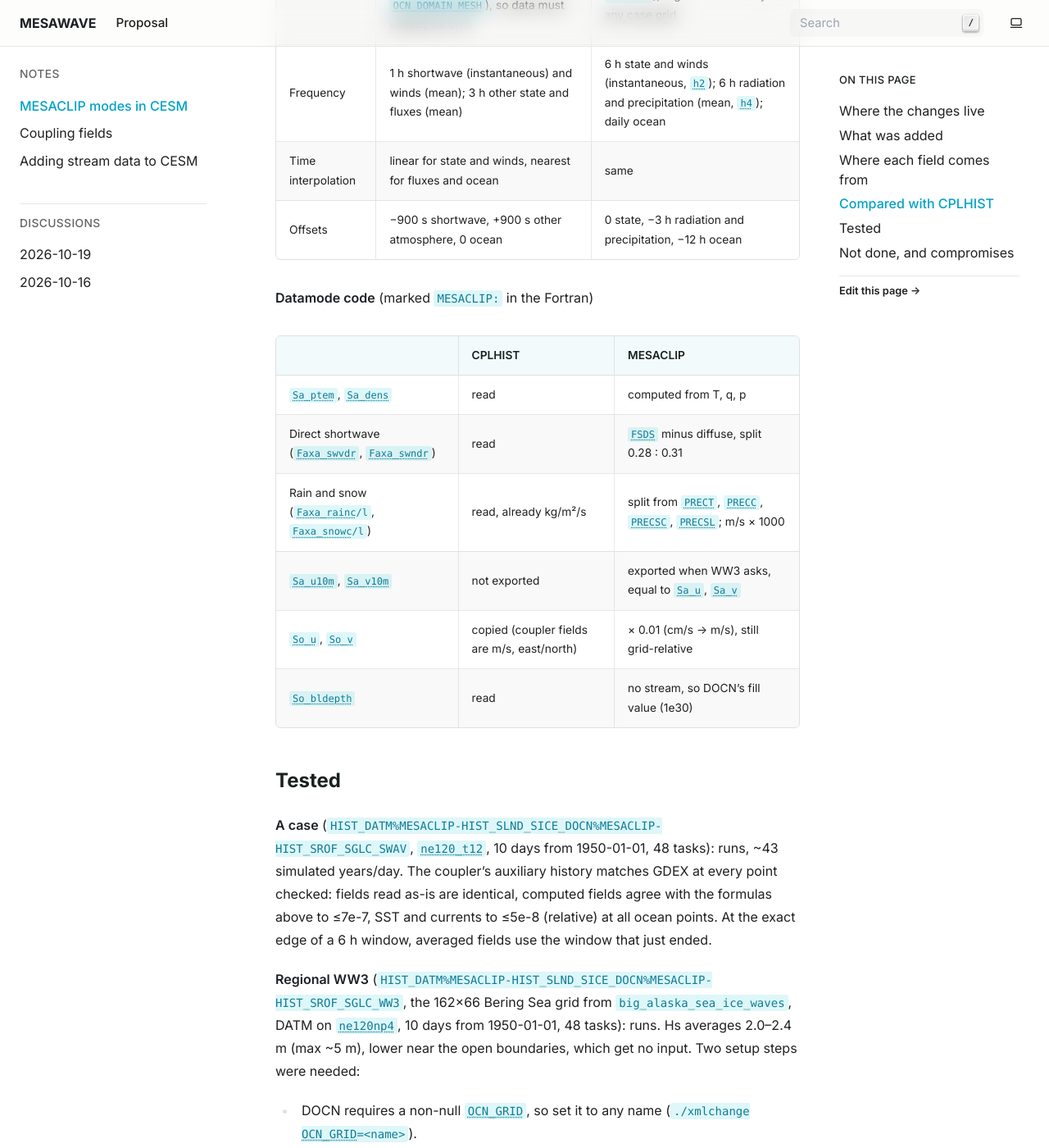
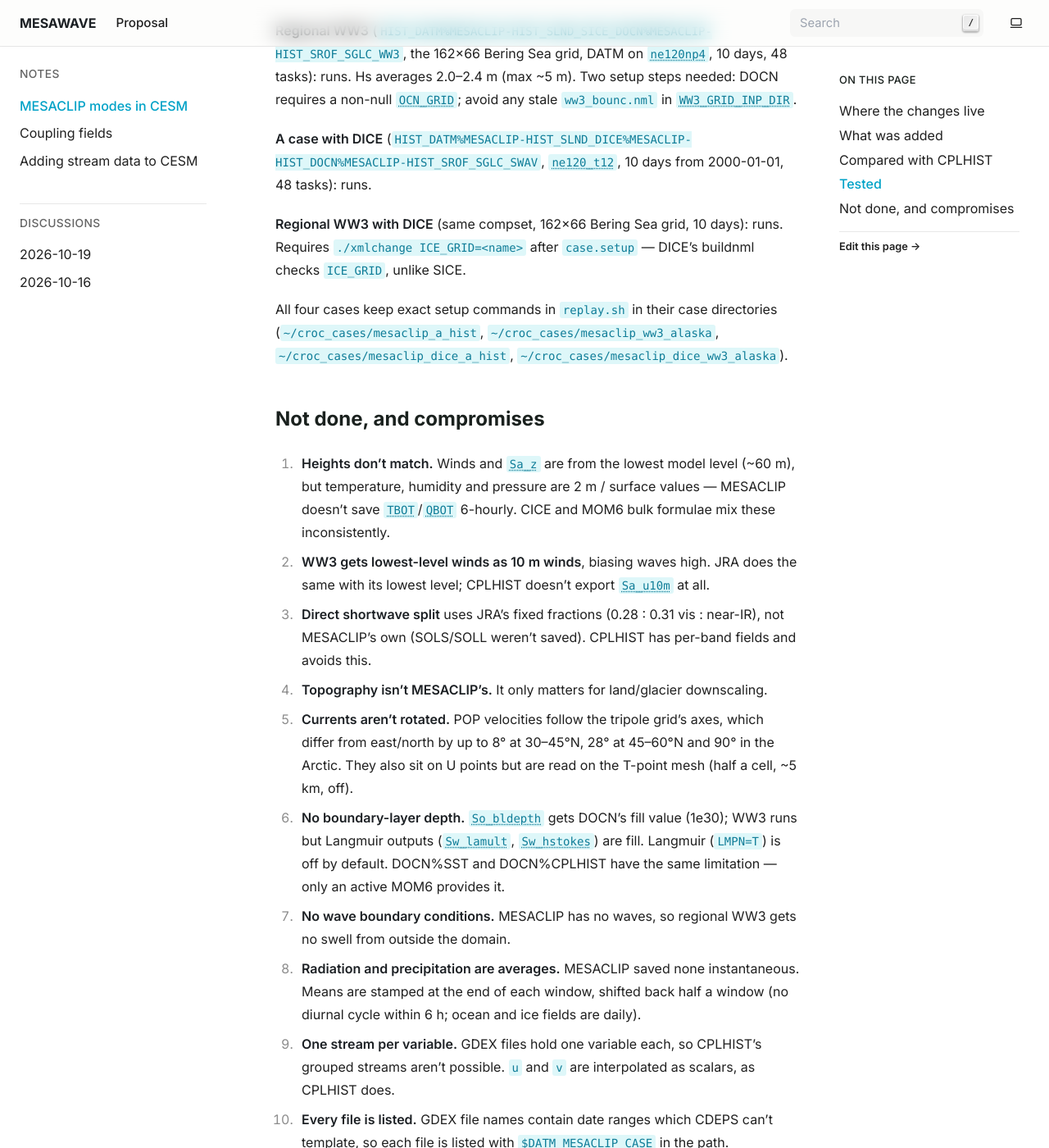
Before and after one commit to manishvenu/mesawave, a Sphinx documentation site: the page built from docs/source/mesaclip_cesm_modes.md, in a window 1280 px wide and 1400 px high, scrolled down 3461 px. Shown: the whole window at 82% size. Built offline with Sphinx 7.4.7, drawn with Linux system fonts in a browser that asks for light colours; some of the changed text lies outside the part shown.

Commit message:
Docs: trim mesaclip_cesm_modes, remove field table (now in coupling tables), add DICE test cases

```diff
--- a/docs/source/mesaclip_cesm_modes.md
+++ b/docs/source/mesaclip_cesm_modes.md
@@ -18,38 +18,22 @@ git fetch mesawave && git checkout mesaclip
 
 ## What was added
 
-Modeled on CPLHIST:
+Modeled on CPLHIST (DATM/DOCN) and SSMI (DICE):
 
 1. **Modes**: `DATM%MESACLIP-HIST`, `-RCP26`, `-RCP45`, `-RCP60`, `-RCP85` → `DATM_MODE=MESACLIP_*`,
-   and the same for DOCN (`DOCN_MODE=mesaclip_*`).
-2. **`DATM_MESACLIP_CASE`**: the GDEX case to read, which picks the ensemble member, for both DATM
-   and DOCN. Defaults to member 010, or 003 for RCP2.6/4.5 (the only member on GDEX for those).
-3. **Years**: `DATM_YR_START`/`END` (used by DOCN too) default to the usable range per scenario,
-   with `DATM_YR_ALIGN = DATM_YR_START` so model years are data years. `DATM_TOPO=observed`.
+   and the same for DOCN (`DOCN_MODE=mesaclip_*`) and DICE (`DICE_MODE=mesaclip_*`).
+2. **`DATM_MESACLIP_CASE`**: the GDEX case to read, which picks the ensemble member, for DATM,
+   DOCN, and DICE. Defaults to member 010, or 003 for RCP2.6/4.5 (the only member on GDEX for those).
+3. **Years**: `DATM_YR_START`/`END` (used by DOCN and DICE too) default to the usable range per
+   scenario, with `DATM_YR_ALIGN = DATM_YR_START` so model years are data years. `DATM_TOPO=observed`.
 4. **`mesaclip` datamodes** (`datm/datm_datamode_mesaclip_mod.F90`,
-   `docn/docn_datamode_mesaclip_mod.F90`): copies of the CPLHIST datamodes, registered in each
-   component's cap and `CMakeLists.txt`. Changes from CPLHIST are marked `MESACLIP:`.
-5. **Streams**: one per variable per scenario, read straight from GDEX, `h2` wherever it has the
-   field.
+   `docn/docn_datamode_mesaclip_mod.F90`, `dice/dice_datamode_mesaclip_mod.F90`): registered in each
+   component's cap and `CMakeLists.txt`. Changes from CPLHIST/SSMI are marked `MESACLIP:`.
+5. **Streams**: one per variable per scenario, read straight from GDEX. DICE reads daily `aice_d`
+   (%) from `cice.h1` files and exports only `Si_ifrac` (divided by 100).
 
-## Where each field comes from
-
-| Model field | Source | How |
-|---|---|---|
-| `Sa_u`, `Sa_v`, `Sa_z`, `Sa_pslv` | `UBOT`, `VBOT`, `ZBOT`, `PSL` (`h2`) | as-is |
-| `Sa_tbot`, `Sa_shum` | `TREFHT`, `QREFHT` (`h2`) | 2 m values stand in for the lowest level |
-| `Sa_pbot` | `PS` (`h2`) | surface pressure stands in for the lowest level |
-| `Sa_ptem` | computed | `T·(1e5/p)^(R/cp)` |
-| `Sa_dens` | computed | `p / (R·T·(1 + 0.608 q))`, as the JRA datamode does |
-| `Sa_u10m`, `Sa_v10m` (WW3) | `UBOT`, `VBOT` | lowest-level winds used as 10 m winds |
-| `Sa_topo` | DATM's `observed` topography stream | not MESACLIP |
-| `Faxa_lwdn`, `Faxa_swvdf`, `Faxa_swndf` | `FLDS`, `SOLSD`, `SOLLD` (`h4`) | as-is |
-| `Faxa_swvdr`, `Faxa_swndr` | `FSDS − SOLSD − SOLLD` (`h4`) | split 0.28 : 0.31 visible : near-IR (JRA's fractions) |
-| rain and snow | `PRECT`, `PRECC`, `PRECSC`, `PRECSL` (`h4`) | split into rain/snow, m/s → kg/m²/s |
-| `So_t` | `SST` (daily) | °C → K (copied CPLHIST code) |
-| `So_u`, `So_v` | `U1_1`, `V1_1` (daily) | cm/s → m/s |
-
-To switch member: `./xmlchange DATM_MESACLIP_CASE=<GDEX case name>`.
+For a field-by-field breakdown of what each model receives and how it compares to JRA and CPLHIST
+configurations, see [stream_data_requirements.md](stream_data_requirements.md).
 
 ## Compared with CPLHIST
 
@@ -61,81 +45,80 @@ unless `sst_constant_value` > 230), the ocean mask, and fill values for missing
 | | CPLHIST | MESACLIP |
 |---|---|---|
 | Modes | `DATM%CPLHIST`, `DOCN%CPLHIST` | 5 per component, one per scenario (separate GDEX datasets); all run the one `mesaclip` datamode |
-| Where data is | `DATM_CPLHIST_DIR` + `DATM_CPLHIST_CASE`; DOCN has its own `DOCN_CPLHIST_DIR`/`_CASE` | GDEX path fixed in the streams; only `DATM_MESACLIP_CASE`, shared by DOCN |
+| Where data is | `DATM_CPLHIST_DIR` + `DATM_CPLHIST_CASE`; DOCN has its own `DOCN_CPLHIST_DIR`/`_CASE` | GDEX path fixed in the streams; only `DATM_MESACLIP_CASE`, shared by DOCN and DICE |
 | Defaults | none: the user sets the case and directory, and DOCN's stream file is `UNSET` | case (member) and year range per scenario |
-| Years | `DATM_YR_*`, and separate `DOCN_CPLHIST_YR_*` | `DATM_YR_*` for both, `DATM_YR_ALIGN = DATM_YR_START` |
-| Topography, aerosols, N deposition, CO₂ | all `cplhist`, from the coupler history | topography `observed`; the rest follow the compset's year prefix like other DATM modes (`HIST_` gave `hist`, `hist_cmip6`, `cmip6_20tr`), so not MESACLIP's own |
+| Years | `DATM_YR_*`, and separate `DOCN_CPLHIST_YR_*` | `DATM_YR_*` for all three, `DATM_YR_ALIGN = DATM_YR_START` |
+| Topography, aerosols, N deposition, CO₂ | all `cplhist`, from the coupler history | topography `observed`; the rest follow the compset's year prefix like other DATM modes |
 
 **Streams**
 
 | | CPLHIST | MESACLIP |
 |---|---|---|
-| Files | coupler history (`cpl.hx.atm.*`), one per day, templated with `%ymd` | CAM/POP time series on GDEX, one variable per file, every file listed |
-| Streams | DATM 4, grouped by frequency; DOCN 1 | DATM 15, DOCN 3, one per variable |
-| Variable names | coupler names (`atmImp_Sa_tbot`) | CAM/POP names (`TREFHT`, `SST`) |
+| Files | coupler history (`cpl.hx.atm.*`), one per day, templated with `%ymd` | CAM/POP/CICE time series on GDEX, one variable per file, every file listed |
+| Streams | DATM 4, grouped by frequency; DOCN 1 | DATM 15, DOCN 3, DICE 1 — one per variable |
+| Variable names | coupler names (`atmImp_Sa_tbot`) | CAM/POP/CICE names (`TREFHT`, `SST`, `aice_d`) |
 | Mesh | the case's own grid (`ATM_DOMAIN_MESH`, `OCN_DOMAIN_MESH`), so data must already be on it | MESACLIP's grids (`ne120np4`, `tx0.1v2`), regridded bilinearly to any case grid |
-| Frequency | 1 h shortwave (instantaneous) and winds (mean); 3 h other state and fluxes (mean) | 6 h state and winds (instantaneous, `h2`); 6 h radiation and precipitation (mean, `h4`); daily ocean |
+| Frequency | 1 h shortwave (instantaneous) and winds (mean); 3 h other state and fluxes (mean) | 6 h state and winds (instantaneous, `h2`); 6 h radiation and precipitation (mean, `h4`); daily ocean and ice |
 | Time interpolation | linear for state and winds, nearest for fluxes and ocean | same |
-| Offsets | −900 s shortwave, +900 s other atmosphere, 0 ocean | 0 state, −3 h radiation and precipitation, −12 h ocean |
+| Offsets | −900 s shortwave, +900 s other atmosphere, 0 ocean | 0 state, −3 h radiation and precipitation, −12 h ocean and ice |
 
-**Datamode code** (marked `MESACLIP:` in the Fortran)
+**Key differences in the datamode code** (marked `MESACLIP:` in the Fortran)
 
-| | CPLHIST | MESACLIP |
-|---|---|---|
-| `Sa_ptem`, `Sa_dens` | read | computed from T, q, p |
-| Direct shortwave (`Faxa_swvdr`, `Faxa_swndr`) | read | `FSDS` minus diffuse, split 0.28 : 0.31 |
-| Rain and snow (`Faxa_rainc/l`, `Faxa_snowc/l`) | read, already kg/m²/s | split from `PRECT`, `PRECC`, `PRECSC`, `PRECSL`; m/s × 1000 |
-| `Sa_u10m`, `Sa_v10m` | not exported | exported when WW3 asks, equal to `Sa_u`, `Sa_v` |
-| `So_u`, `So_v` | copied (coupler fields are m/s, east/north) | × 0.01 (cm/s → m/s), still grid-relative |
-| `So_bldepth` | read | no stream, so DOCN's fill value (1e30) |
+- `Sa_ptem`, `Sa_dens`: computed from stand-in T/q/p rather than read directly (CPLHIST reads them).
+- Direct shortwave (`Faxa_swvdr`, `Faxa_swndr`): computed as `FSDS` minus diffuse, split 0.28 : 0.31 (CPLHIST reads all 4 bands separately).
+- Rain and snow: split from total precip fields; m/s → kg/m²/s (CPLHIST reads the 4 sub-components directly in kg/m²/s).
+- `Sa_u10m`, `Sa_v10m`: exported as `Sa_u`, `Sa_v` when WW3 requests them (CPLHIST does not export these).
+- `So_u`, `So_v`: multiplied by 0.01 (cm/s → m/s); still grid-relative (CPLHIST coupler fields are already m/s and east/north).
 
 ## Tested
 
 **A case** (`HIST_DATM%MESACLIP-HIST_SLND_SICE_DOCN%MESACLIP-HIST_SROF_SGLC_SWAV`, `ne120_t12`,
-10 days from 1950-01-01, 48 tasks): runs, ~43 simulated years/day. The coupler's auxiliary
-history matches GDEX at every point checked: fields read as-is are identical, computed fields agree
-with the formulas above to ≤7e-7, SST and currents to ≤5e-8 (relative) at all ocean points. At the
-exact edge of a 6 h window, averaged fields use the window that just ended.
+10 days from 2000-01-01, 48 tasks): runs. The coupler's auxiliary history matches GDEX at every
+point checked: fields read as-is are identical, computed fields agree with the formulas above to
+≤7e-7, SST and currents to ≤5e-8 (relative) at all ocean points.
 
 **Regional WW3** (`HIST_DATM%MESACLIP-HIST_SLND_SICE_DOCN%MESACLIP-HIST_SROF_SGLC_WW3`, the
-162×66 Bering Sea grid from `big_alaska_sea_ice_waves`, DATM on `ne120np4`, 10 days from 1950-01-01,
-48 tasks): runs. Hs averages 2.0–2.4 m (max ~5 m), lower near the open boundaries, which get no
-input. Two setup steps were needed:
+162×66 Bering Sea grid, DATM on `ne120np4`, 10 days, 48 tasks): runs. Hs averages 2.0–2.4 m
+(max ~5 m). Two setup steps needed: DOCN requires a non-null `OCN_GRID`; avoid any stale
+`ww3_bounc.nml` in `WW3_GRID_INP_DIR`.
 
-- DOCN requires a non-null `OCN_GRID`, so set it to any name (`./xmlchange OCN_GRID=<name>`).
-- WW3 rebuilds `nest.ww3` from any `ww3_bounc.nml` in `WW3_GRID_INP_DIR` (and from a stale copy in
-  `RUNDIR/ww3_moddef_create`), which here held another case's 2020 spectra. Use an input folder with
-  only the grid `.inp` files.
+**A case with DICE** (`HIST_DATM%MESACLIP-HIST_SLND_DICE%MESACLIP-HIST_DOCN%MESACLIP-HIST_SROF_SGLC_SWAV`,
+`ne120_t12`, 10 days from 2000-01-01, 48 tasks): runs.
 
-Both cases (`~/croc_cases/mesaclip_a_hist`, `~/croc_cases/mesaclip_ww3_alaska`) keep their exact
-setup commands in `replay.sh`.
+**Regional WW3 with DICE** (same compset, 162×66 Bering Sea grid, 10 days): runs. Requires
+`./xmlchange ICE_GRID=<name>` after `case.setup` — DICE's buildnml checks `ICE_GRID`, unlike SICE.
+
+All four cases keep exact setup commands in `replay.sh` in their case directories
+(`~/croc_cases/mesaclip_a_hist`, `~/croc_cases/mesaclip_ww3_alaska`,
+`~/croc_cases/mesaclip_dice_a_hist`, `~/croc_cases/mesaclip_dice_ww3_alaska`).
 
 ## Not done, and compromises
 
-1. **Heights don't match.** Winds and `Sa_z` are the lowest level (~60 m), but temperature,
-   humidity and pressure are 2 m / surface values; MESACLIP doesn't save `TBOT`/`QBOT` 6-hourly.
-2. **WW3 gets lowest-level winds as 10 m winds**, so winds and waves are biased high.
-3. **Direct shortwave split** uses JRA's fixed fractions, not MESACLIP's own (`SOLS`/`SOLL` weren't
-   saved).
+1. **Heights don't match.** Winds and `Sa_z` are from the lowest model level (~60 m), but
+   temperature, humidity and pressure are 2 m / surface values — MESACLIP doesn't save `TBOT`/`QBOT`
+   6-hourly. CICE and MOM6 bulk formulae mix these inconsistently.
+2. **WW3 gets lowest-level winds as 10 m winds**, biasing waves high. JRA does the same with its
+   lowest level; CPLHIST doesn't export `Sa_u10m` at all.
+3. **Direct shortwave split** uses JRA's fixed fractions (0.28 : 0.31 vis : near-IR), not
+   MESACLIP's own (SOLS/SOLL weren't saved). CPLHIST has per-band fields and avoids this.
 4. **Topography isn't MESACLIP's.** It only matters for land/glacier downscaling.
-5. **Currents aren't rotated.** POP velocities follow the grid's axes, which differ from east/north
-   by up to 8° at 30–45°N, 28° at 45–60°N and 90° in the Arctic. They also sit on U points but are
-   read on the T-point mesh (half a cell, ~5 km, off).
-6. **No boundary-layer depth.** POP saved `HMXL`/`XBLT`, not the boundary-layer depth DOCN exports,
-   so DOCN sends WW3 its fill value (1e30) for `So_bldepth`.
-7. **No DICE.** Deferred: ice fraction is in %, and DICE can't export ice thickness. The WW3 test
-   therefore has no sea ice, though the Bering Sea has ice in January.
-8. **No wave boundary conditions.** MESACLIP has no waves, so regional WW3 runs get no swell from
+5. **Currents aren't rotated.** POP velocities follow the tripole grid's axes, which differ from
+   east/north by up to 8° at 30–45°N, 28° at 45–60°N and 90° in the Arctic. They also sit on U
+   points but are read on the T-point mesh (half a cell, ~5 km, off).
+6. **No boundary-layer depth.** `So_bldepth` gets DOCN's fill value (1e30); WW3 runs but Langmuir
+   outputs (`Sw_lamult`, `Sw_hstokes`) are fill. Langmuir (`LMPN=T`) is off by default. DOCN%SST
+   and DOCN%CPLHIST have the same limitation — only an active MOM6 provides it.
+7. **No wave boundary conditions.** MESACLIP has no waves, so regional WW3 gets no swell from
    outside the domain.
-9. **Radiation and precipitation are averages.** MESACLIP saved none instantaneous. The means are
-   stamped at the end of each window, so they're shifted back half a window and held constant over
-   it (no diurnal cycle within 6 h; ocean fields are daily).
-10. **One stream per variable.** GDEX files hold one variable each, so CPLHIST's grouped streams
+8. **Radiation and precipitation are averages.** MESACLIP saved none instantaneous. Means are
+   stamped at the end of each window, shifted back half a window (no diurnal cycle within 6 h;
+   ocean and ice fields are daily).
+9. **One stream per variable.** GDEX files hold one variable each, so CPLHIST's grouped streams
    aren't possible. `u` and `v` are interpolated as scalars, as CPLHIST does.
-11. **Every file is listed.** GDEX file names contain date ranges, which CDEPS can't template, so
+10. **Every file is listed.** GDEX file names contain date ranges which CDEPS can't template, so
     each file is listed with `$DATM_MESACLIP_CASE` in the path.
-12. **Years are trimmed** to file names every member shares: RCPs end in 2099 (the 2100 file name
+11. **Years are trimmed** to file names every member shares: RCPs end in 2099 (the 2100 file name
     varies), RCP6.0 in 2095 (so does its last ocean file). HIST data end at 2005-12-31 00Z.
-13. **Members that don't fit:** RCP8.5 005 lacks the 2096 `UBOT` file.
-14. **Time settings follow MESACLIP, not CPLHIST.** Offsets are 0 s (`h2`), −3 h (`h4`) and −12 h
-    (daily ocean) instead of CPLHIST's ±900 s.
+12. **Members that don't fit:** RCP8.5 005 lacks the 2096 `UBOT` file.
+13. **Time settings follow MESACLIP, not CPLHIST.** Offsets are 0 s (`h2`), −3 h (`h4`) and −12 h
+    (daily ocean/ice) instead of CPLHIST's ±900 s.
```
